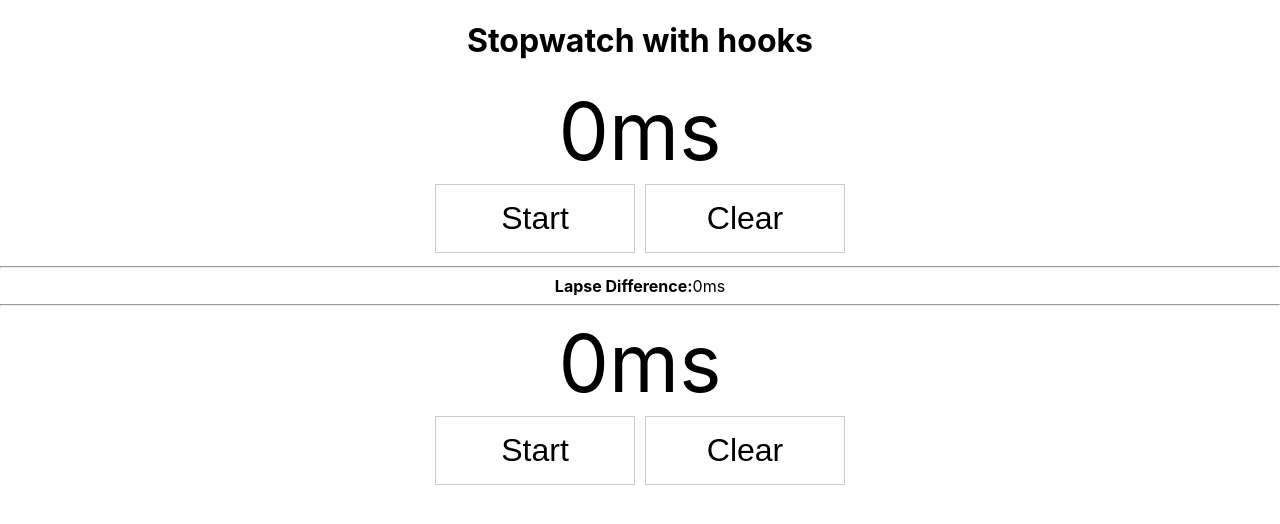
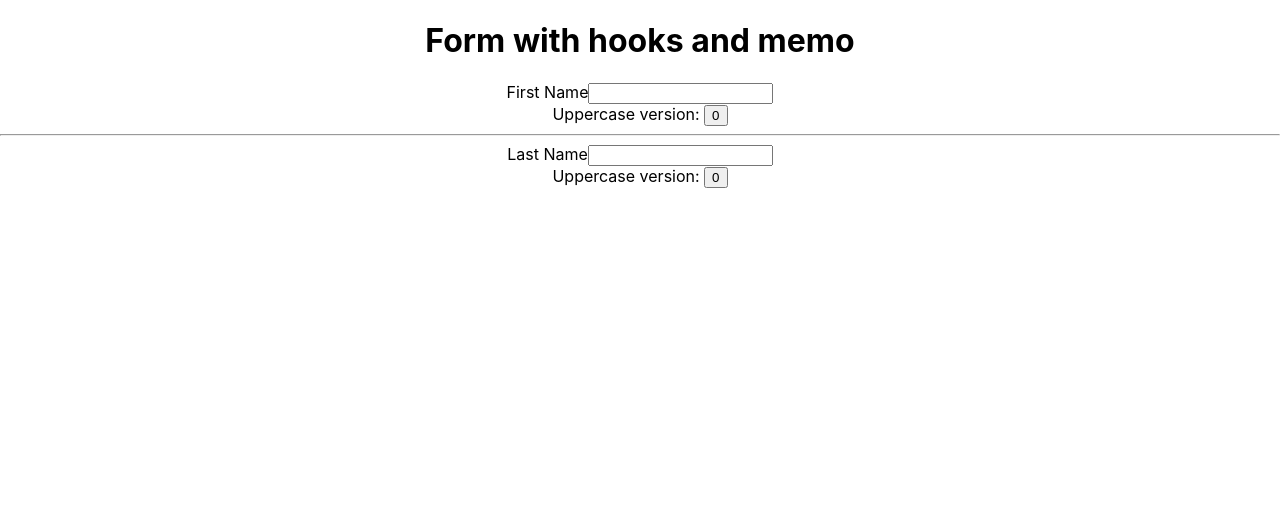
Before and after one commit to CLTPayne/react-hooks-exploration, a React (Create React App) app: page / in a window 1280 px wide. Shown: the top 524 px of the page. Built offline with nearby package versions, Linux system fonts and the light colour scheme.

Commit message:
Create a form with unnecessarh re-renders <-  line - keep to a max 50 characters ->|

```diff
--- a/src/App.js
+++ b/src/App.js
@@ -1,16 +1,16 @@
 import React, { Component } from 'react';
 import './App.css';
-import Stopwatch from './Stopwatch';
+import Form from './Form';
 
 class App extends Component {
   render() {
     return (
       <div>
         <header className="hooks">
-          <h1>Stopwatch with hooks</h1>
+          <h1>Form with hooks and memo</h1>
         </header>
-        <div className="stopwatch">
-          <Stopwatch />
+        <div className="form">
+          <Form />
         </div>
       </div>
     );
--- /dev/null
+++ b/src/Form.js
@@ -0,0 +1,34 @@
+import React, { useState } from 'react';
+
+function Upper({children}) {
+  const [count, setCount] = useState(0);
+  console.log('rendering', children);
+  return (
+    <div>
+      Uppercase version: {children.toUpperCase()}{' '}
+      <button onClick={() => setCount(count + 1)}>{count}</button>
+    </div>
+  )
+}
+
+export default function Form() {
+  const [firstName, setFirstName] = useState('');
+  const [lastName, setLastName] = useState('');
+  return (
+    <div>
+      <label htmlFor="first-name-input">First Name</label>
+      <input
+        id="first-name-input"
+        onChange={e => setFirstName(e.target.value)}
+      />
+      <Upper>{firstName}</Upper>
+      <hr />
+      <label htmlFor="last-name-input">Last Name</label>
+      <input
+        id="last-name-input"
+        onChange={e => setLastName(e.target.value)}
+      />
+      <Upper>{lastName}</Upper>
+    </div>
+  )
+}
```
